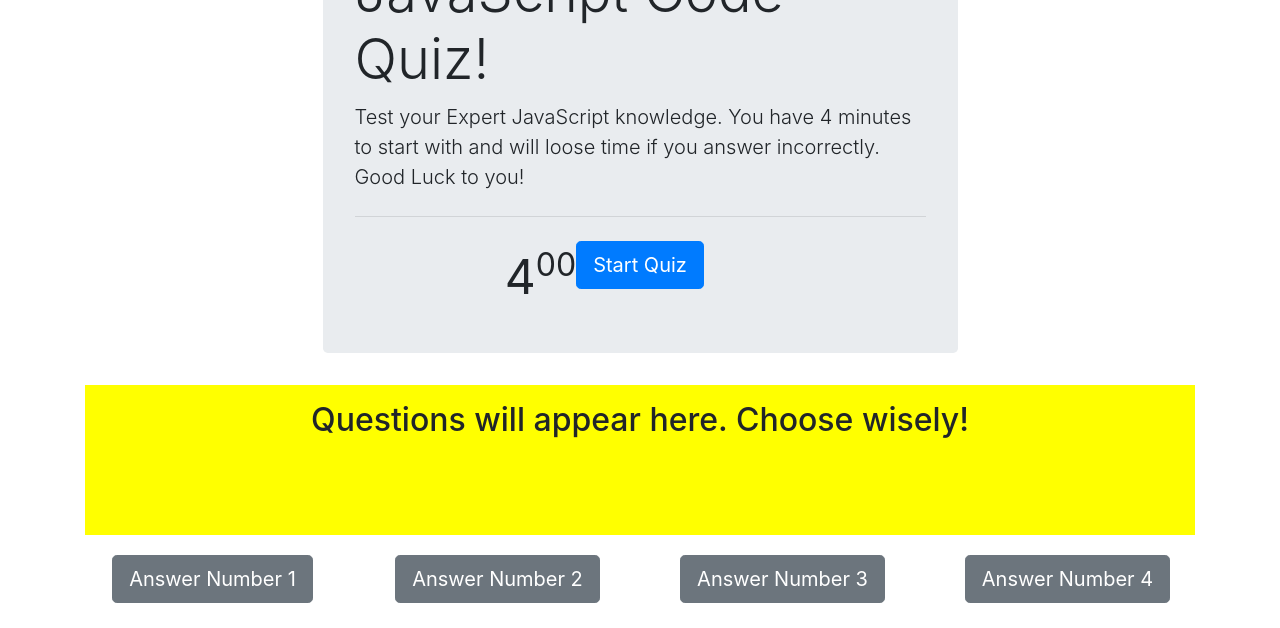
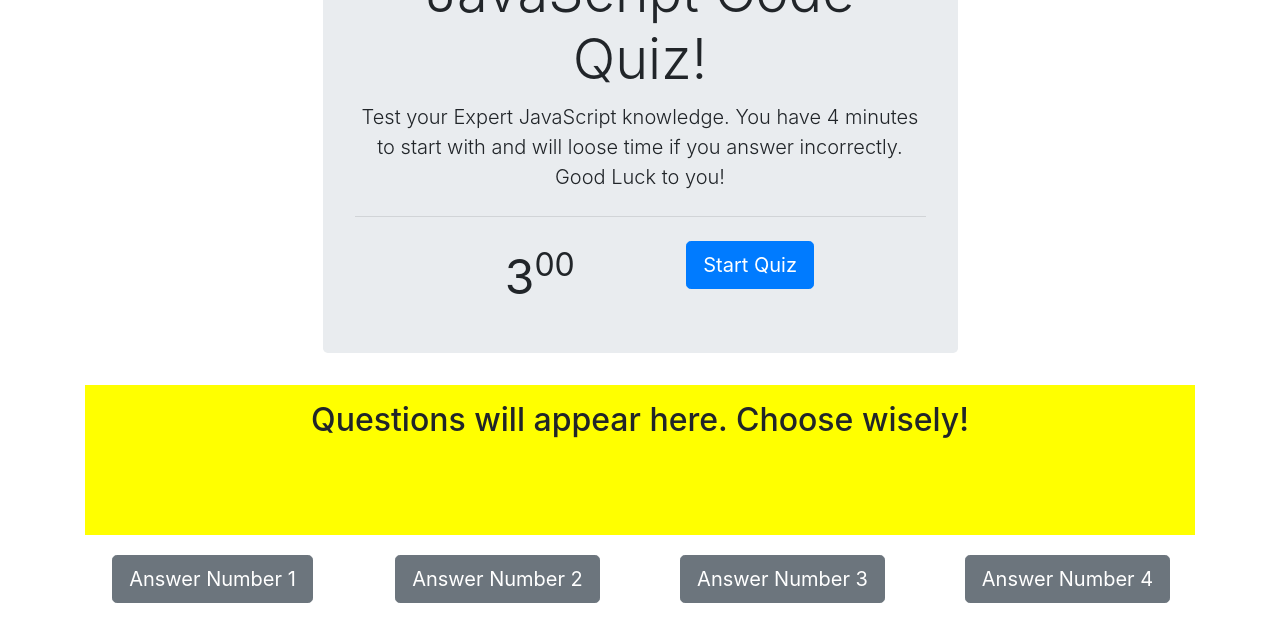
Before and after one commit to mrllanes/JS-Code-Quiz, a plain HTML site: page index.html in a window 1280 px wide. Shown: the part 172-800 px from the top of the page. Drawn offline with nearby package versions, Linux system fonts and the light colour scheme.

Commit message:
Screenshots added, other small changes.

```diff
--- a/Assets/script.js
+++ b/Assets/script.js
@@ -15,8 +15,8 @@ trackingScore.hidden = true;
 var questionCount = 0;
 var highScores = JSON.parse(localStorage.getItem("highscores")) || [];
 var score = 0;
-
-var totalSeconds = 60;
+//Current time set manually here as a variable
+var totalSeconds = 180;
 var secondsElapsed = 0;
 var interval;
 
--- a/index.html
+++ b/index.html
@@ -11,7 +11,7 @@
 
     <div class="container">
         <!--Initial/Top row containing JumboTron and logos in columns-->
-        <div class="row">
+        <div class="row justify-content-center text-center">
             <div class="col">
                 <img src="./Assets/Images/javascript-logo.png" class="rounded float-left" height="150rem" alt="javascript logo">
             </div>
@@ -26,14 +26,14 @@
                         <div class="timer">
                             <div id="hand">
                                 <div class="time">
-                                    <div id="minutes">4</div>
+                                    <div id="minutes">3</div>
                                     <div id="seconds">00</div>
                                 </div>
                             </div>
                         </div>
                     </div>
-                                <!--Start button-->
-                                <a class="btn btn-primary btn-lg" role="button" id="start">Start Quiz</a>
+                    <!--Start button-->
+                    <a class="btn btn-primary btn-lg" role="button" id="start">Start Quiz</a>
                 </div>
             </div>
             <div class="col">
```
Also changed, not shown: Assets/Images/Code-Quiz-Img-1.JPG (added), Assets/Images/Code-Quiz-Img-2.JPG (added), Assets/Images/Code-Quiz-Img-3.JPG (added), Assets/Images/Code-Quiz-Img-4.JPG (added).
